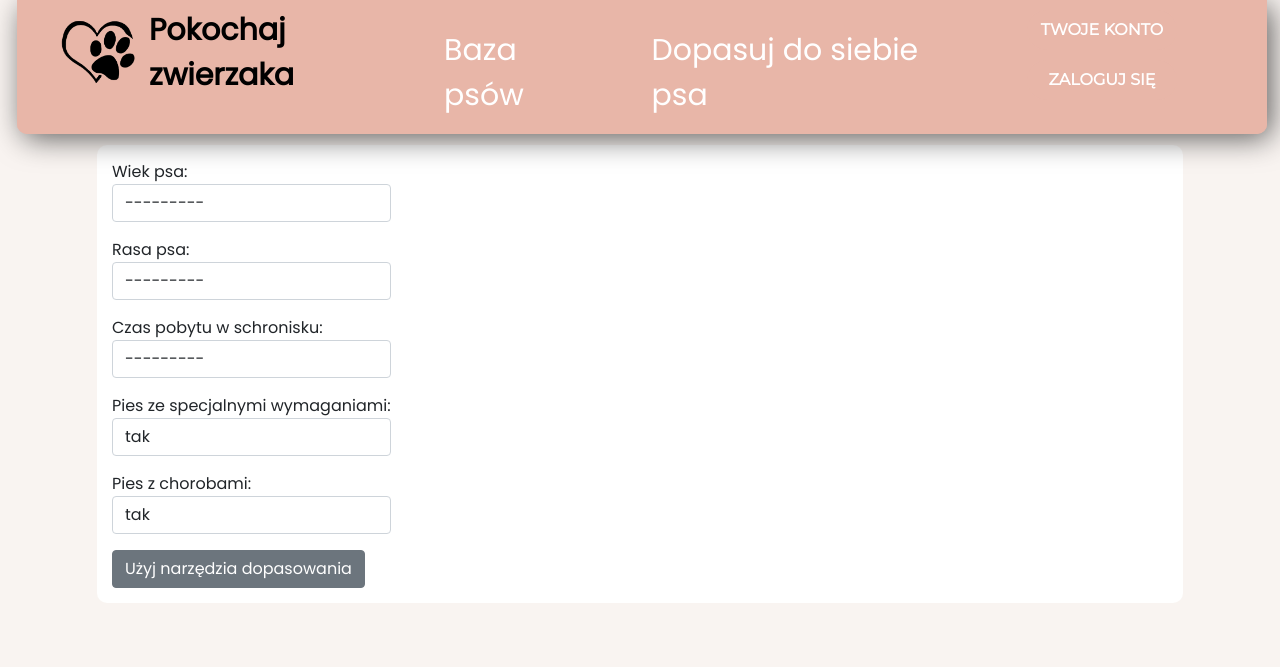
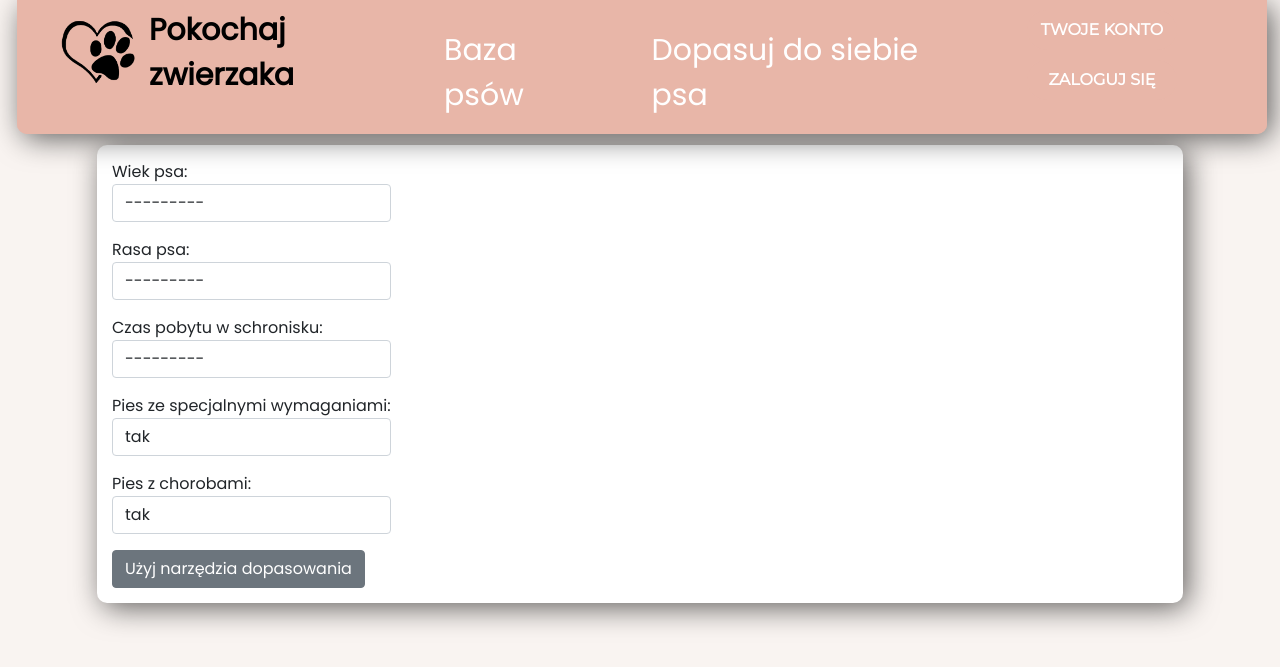
Before and after one commit to kacperpysniak/pok, a Django app: page /matching in a window 1280 px wide. Shown: the top 667 px of the page. Run offline with Django 3.2, Linux system fonts and the light colour scheme.

Commit message:
edycja wygladu

```diff
--- a/static/css/glowna.css
+++ b/static/css/glowna.css
@@ -100,6 +100,7 @@ body, html {
   flex-wrap: wrap;
   justify-content: center;
   padding: 15px 15px 15px 15px;
+  box-shadow: 5px 5px 30px -1px rgba(0,0,0,0.64);
 
 }
 
--- a/static/css/matching.css
+++ b/static/css/matching.css
@@ -95,6 +95,7 @@ body, html {
   flex-wrap: wrap;
   justify-content: space-between;
   padding: 15px 15px 15px 15px;
+  box-shadow: 5px 5px 30px -1px rgba(0,0,0,0.64);
 
 }
 
```
